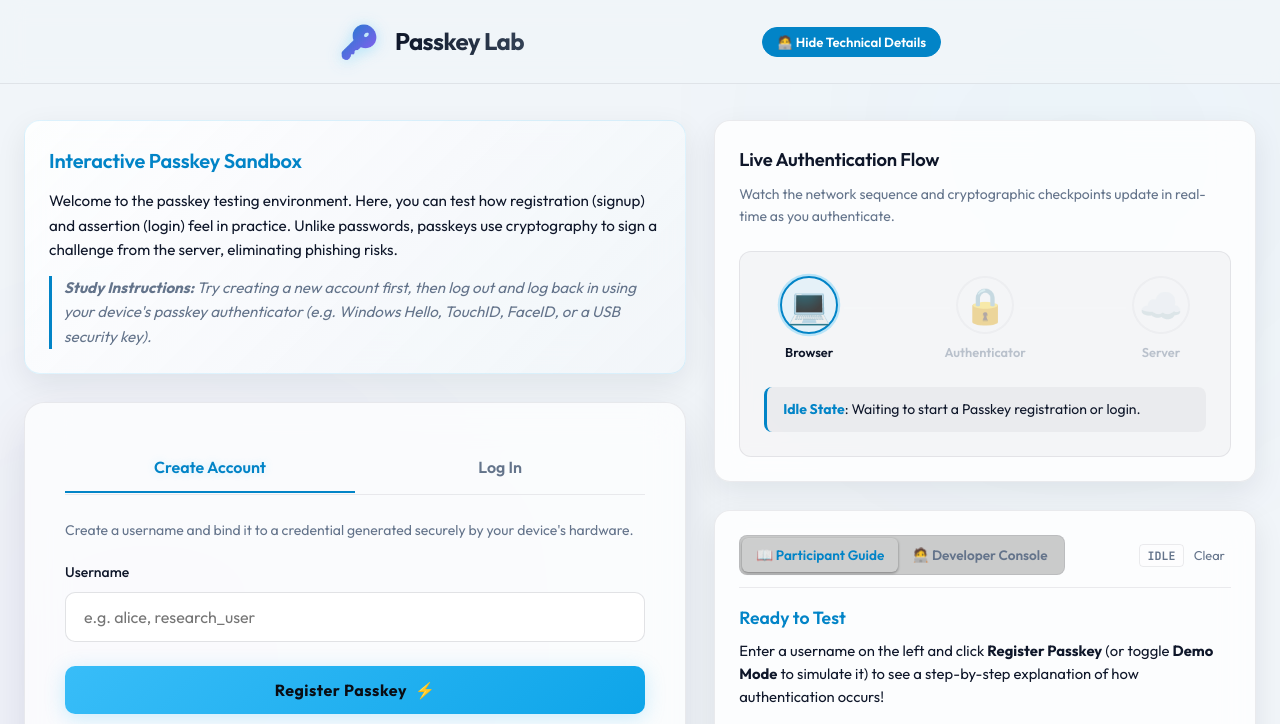
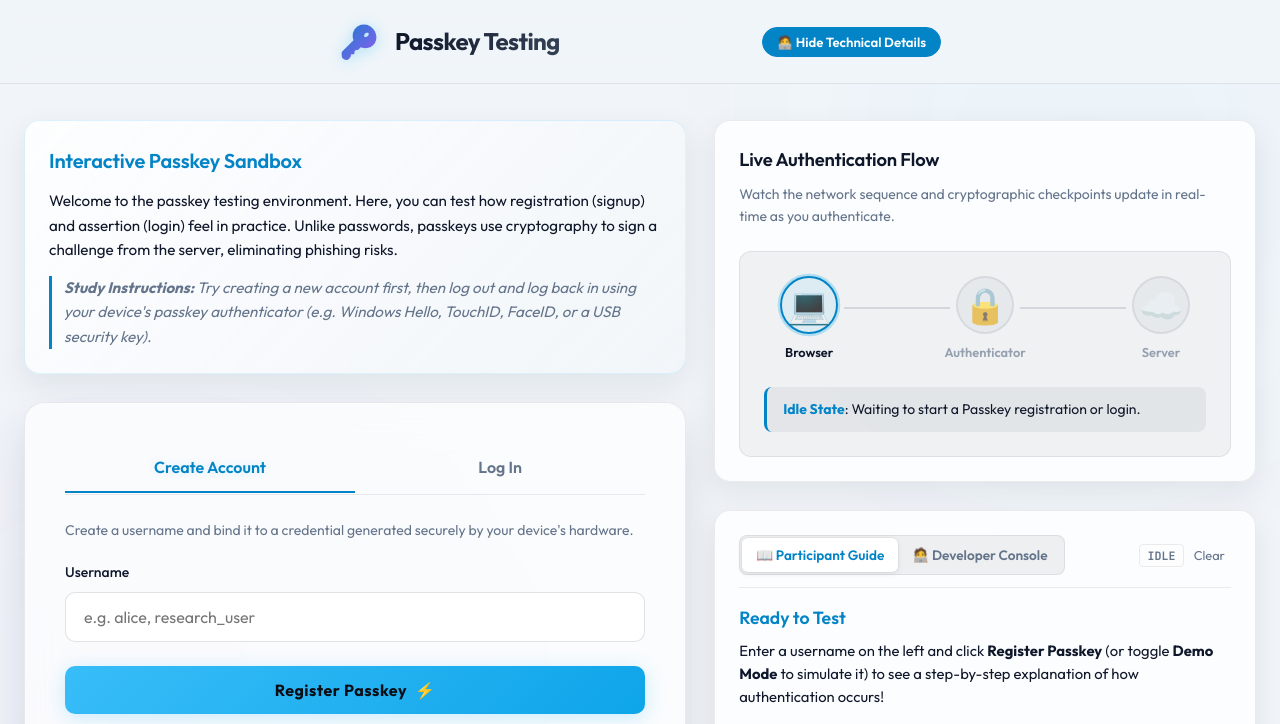
Before and after one commit to purusap/passkeyTest, a website: page public/index.html in a window 1280 px wide. Both pictures are taken after a click on the button "🧑‍💻 Show Technical Details". Shown: the top 724 px of the page. Drawn offline with Linux system fonts and the light colour scheme; no server answers.

Commit message:
Fix prefers-color-scheme light mode contrast, footer overlap, and default tab

```diff
--- a/public/app.js
+++ b/public/app.js
@@ -399,11 +399,6 @@ function renderSignedOut() {
     const isTechVisible = !infoPanel.classList.contains('hidden');
     introCard.classList.toggle('hidden', !isTechVisible);
   }
-
-  // Auto-switch to Log In tab after logging out
-  if (tabBtnLogin) {
-    tabBtnLogin.click();
-  }
 }
 
 // ----------------------------------------------------
@@ -641,6 +636,10 @@ document.getElementById('btnLogout').addEventListener('click', async () => {
     currentUser = null;
     renderSignedOut();
     resetFlowNodes();
+    // Auto-switch to Log In tab after logging out
+    if (tabBtnLogin) {
+      tabBtnLogin.click();
+    }
   } catch (err) {
     console.error('Logout error:', err);
   }
--- a/public/index.html
+++ b/public/index.html
@@ -1,5 +1,6 @@
 <!DOCTYPE html>
 <html lang="en">
+
 <head>
   <meta charset="UTF-8">
   <meta name="viewport" content="width=device-width, initial-scale=1.0">
@@ -7,10 +8,13 @@
   <!-- Google Fonts -->
   <link rel="preconnect" href="https://fonts.googleapis.com">
   <link rel="preconnect" href="https://fonts.gstatic.com" crossorigin>
-  <link href="https://fonts.googleapis.com/css2?family=JetBrains+Mono:wght@400;500;700&family=Outfit:wght@300;400;500;600;700;800&display=swap" rel="stylesheet">
+  <link
+    href="https://fonts.googleapis.com/css2?family=JetBrains+Mono:wght@400;500;700&family=Outfit:wght@300;400;500;600;700;800&display=swap"
+    rel="stylesheet">
   <!-- Stylesheet -->
   <link rel="stylesheet" href="style.css">
 </head>
+
 <body>
 
   <!-- Background decorative glows -->
@@ -22,7 +26,7 @@
       <div class="logo-area">
         <span class="logo-icon">🔑</span>
         <div>
-          <h1>Passkey Lab</h1>
+          <h1>Passkey Testing</h1>
         </div>
       </div>
       <div class="header-actions">
@@ -39,8 +43,12 @@
       <!-- Welcome Intro Section (hidden by default) -->
       <div id="introCard" class="card card-hero hidden">
         <h2>Interactive Passkey Sandbox</h2>
-        <p>Welcome to the passkey testing environment. Here, you can test how registration (signup) and assertion (login) feel in practice. Unlike passwords, passkeys use cryptography to sign a challenge from the server, eliminating phishing risks.</p>
-        <p class="study-note"><strong>Study Instructions:</strong> Try creating a new account first, then log out and log back in using your device's passkey authenticator (e.g. Windows Hello, TouchID, FaceID, or a USB security key).</p>
+        <p>Welcome to the passkey testing environment. Here, you can test how registration (signup) and assertion
+          (login) feel in practice. Unlike passwords, passkeys use cryptography to sign a challenge from the server,
+          eliminating phishing risks.</p>
+        <p class="study-note"><strong>Study Instructions:</strong> Try creating a new account first, then log out and
+          log back in using your device's passkey authenticator (e.g. Windows Hello, TouchID, FaceID, or a USB security
+          key).</p>
       </div>
 
       <!-- Auth Controls (Signed Out state) -->
@@ -53,11 +61,13 @@
 
           <!-- Signup Tab Content -->
           <div id="signupTabContent" class="auth-tab-content">
-            <p class="card-desc">Create a username and bind it to a credential generated securely by your device's hardware.</p>
+            <p class="card-desc">Create a username and bind it to a credential generated securely by your device's
+              hardware.</p>
             <form id="signupForm" class="auth-form" onsubmit="event.preventDefault();">
               <div class="input-group">
                 <label for="signupUsername">Username</label>
-                <input type="text" id="signupUsername" placeholder="e.g. alice, research_user" autocomplete="username" required>
+                <input type="text" id="signupUsername" placeholder="e.g. alice, research_user" autocomplete="username"
+                  required>
               </div>
               <button type="submit" id="btnSignup" class="btn btn-primary btn-block">
                 <span class="btn-text">Register Passkey</span>
@@ -68,11 +78,14 @@
 
           <!-- Login Tab Content -->
           <div id="loginTabContent" class="auth-tab-content hidden">
-            <p class="card-desc">Authenticate instantly using your saved passkey. You can trigger a <strong>username-less login</strong> to let your device locate the correct key, or search for a specific username.</p>
+            <p class="card-desc">Authenticate instantly using your saved passkey. You can trigger a
+              <strong>username-less login</strong> to let your device locate the correct key, or search for a specific
+              username.</p>
             <form id="loginForm" class="auth-form" onsubmit="event.preventDefault();">
               <div class="input-group">
                 <label for="loginUsername">Username (Optional)</label>
-                <input type="text" id="loginUsername" placeholder="Leave empty for username-less search" autocomplete="username">
+                <input type="text" id="loginUsername" placeholder="Leave empty for username-less search"
+                  autocomplete="username">
               </div>
               <button type="submit" id="btnLogin" class="btn btn-secondary btn-block">
                 <span class="btn-text">Log In with Passkey</span>
@@ -104,7 +117,8 @@
           </div>
           <div class="user-details">
             <p><strong>User ID:</strong> <code id="userIdVal">uuid-string</code></p>
-            <p>You are successfully logged in using your Passkey! Your private key remains locked on your physical device, and only the corresponding public key was used for verification.</p>
+            <p>You are successfully logged in using your Passkey! Your private key remains locked on your physical
+              device, and only the corresponding public key was used for verification.</p>
           </div>
         </div>
 
@@ -113,7 +127,8 @@
           <summary>Show Technical Credential Details</summary>
           <div style="margin-top: 14px;">
             <h3>Your Registered Credentials</h3>
-            <p class="card-desc">This device has registered the following passkey credentials for this sandbox instance.</p>
+            <p class="card-desc">This device has registered the following passkey credentials for this sandbox instance.
+            </p>
             <div class="table-container">
               <table class="credentials-table">
                 <thead>
@@ -140,9 +155,11 @@
             <span class="step-badge">📝</span>
             <h2>Usability Questionnaire</h2>
           </div>
-          <p class="card-desc">Thank you for testing the passkey signup/login flow! To help with our research study, please click the link below to share your experience on our Google Form.</p>
+          <p class="card-desc">Thank you for testing the passkey signup/login flow! To help with our research study,
+            please click the link below to share your experience on our Google Form.</p>
           <div style="margin-top: 16px;">
-            <a href="https://forms.google.com" target="_blank" class="btn btn-primary" style="text-decoration: none; display: inline-flex; width: 100%;">
+            <a href="https://forms.google.com" target="_blank" class="btn btn-primary"
+              style="text-decoration: none; display: inline-flex; width: 100%;">
               <span class="btn-text">Open Google Form Survey</span>
               <span class="btn-icon">🔗</span>
             </a>
@@ -156,7 +173,8 @@
       <!-- Flow Steps -->
       <div class="card visualizer-card">
         <h3>Live Authentication Flow</h3>
-        <p class="card-desc text-muted">Watch the network sequence and cryptographic checkpoints update in real-time as you authenticate.</p>
+        <p class="card-desc text-muted">Watch the network sequence and cryptographic checkpoints update in real-time as
+          you authenticate.</p>
 
         <div class="flow-diagram">
           <!-- Flow Nodes -->
@@ -205,14 +223,19 @@
         <div class="mode-content active" id="userGuideArea">
           <div class="guide-step-card">
             <h4 id="guideStepTitle">Ready to Test</h4>
-            <p class="guide-step-desc" id="guideStepText">Enter a username on the left and click <strong>Register Passkey</strong> (or toggle <strong>Demo Mode</strong> to simulate it) to see a step-by-step explanation of how authentication occurs!</p>
+            <p class="guide-step-desc" id="guideStepText">Enter a username on the left and click <strong>Register
+                Passkey</strong> (or toggle <strong>Demo Mode</strong> to simulate it) to see a step-by-step explanation
+              of how authentication occurs!</p>
 
             <div class="guide-insights">
               <h5>💡 Security & Usability Insights</h5>
               <ul class="insights-list" id="guideStepInsights">
-                <li><strong>No Passwords:</strong> You don't need to create or remember complex characters. Passkeys are stored directly on your device.</li>
-                <li><strong>Biometric Privacy:</strong> Your fingerprint, face scan, or PIN is processed locally on your device. The website and server never see it.</li>
-                <li><strong>Phishing Protection:</strong> Passkeys are cryptographically locked to this specific domain (localhost), protecting you from fake websites.</li>
+                <li><strong>No Passwords:</strong> You don't need to create or remember complex characters. Passkeys are
+                  stored directly on your device.</li>
+                <li><strong>Biometric Privacy:</strong> Your fingerprint, face scan, or PIN is processed locally on your
+                  device. The website and server never see it.</li>
+                <li><strong>Phishing Protection:</strong> Passkeys are cryptographically locked to this specific domain
+                  (localhost), protecting you from fake websites.</li>
               </ul>
             </div>
           </div>
@@ -220,7 +243,8 @@
 
         <!-- Tab 2: Developer Console Payload (Hidden by default) -->
         <div class="mode-content hidden" id="devConsoleArea">
-          <p class="card-desc text-muted">View the exact JSON payloads exchanged under the hood during the WebAuthn ceremony.</p>
+          <p class="card-desc text-muted">View the exact JSON payloads exchanged under the hood during the WebAuthn
+            ceremony.</p>
 
           <div class="payload-tabs">
             <button class="tab-btn active" data-tab="tabOptions">Server Options</button>
@@ -262,7 +286,8 @@
   </main>
 
   <footer class="app-footer">
-    <div class="container footer-container" style="display: flex; justify-content: space-between; align-items: center; flex-wrap: wrap; gap: 16px;">
+    <div class="container footer-container"
+      style="display: flex; justify-content: space-between; align-items: center; flex-wrap: wrap; gap: 16px;">
       <div>
         <p>Passkey Usability Study Research Tool &bull; Created for UX and Human-Computer Interaction Analysis</p>
         <p class="version" id="footerVersion">WebAuthn API Core Framework &bull; Port: 3000</p>
@@ -281,4 +306,5 @@
   <!-- Vercel Web Analytics -->
   <script defer src="/_vercel/insights/script.js"></script>
 </body>
+
 </html>
--- a/public/style.css
+++ b/public/style.css
@@ -45,6 +45,48 @@
   --border-auth-card: rgba(255, 255, 255, 0.08);
   --bg-desc: rgba(0, 0, 0, 0.3);
   --bg-flow-diag: rgba(0, 0, 0, 0.2);
+
+  /* Mode selector / Tabs */
+  --bg-mode-selector: rgba(0, 0, 0, 0.25);
+  --bg-mode-btn-active: rgba(255, 255, 255, 0.06);
+  --shadow-mode-btn-active: inset 0 1px 0 0 rgba(255, 255, 255, 0.05), 0 1px 3px 0 rgba(0, 0, 0, 0.4);
+
+  /* Live Flow diagram */
+  --node-opacity-inactive: 0.45;
+  --bg-node-icon: rgba(255, 255, 255, 0.03);
+  --border-node-icon: var(--border-color);
+  --flow-line-color: rgba(255, 255, 255, 0.1);
+  --bg-node-active: rgba(56, 189, 248, 0.08);
+  --border-node-active: var(--color-primary);
+  --shadow-node-active: 0 0 15px rgba(56, 189, 248, 0.4);
+  --glow-pulse-node: rgba(56, 189, 248, 0.4);
+
+  /* JSON highlighters */
+  --json-key: #f43f5e;
+  --json-string: #34d399;
+  --json-number: #fb923c;
+  --json-boolean: #a78bfa;
+  --json-null: #9ca3af;
+
+  /* Welcome back/Dashboard states */
+  --bg-card-success: linear-gradient(135deg, rgba(16, 185, 129, 0.15) 0%, rgba(10, 13, 20, 0.9) 100%);
+  --border-card-success: rgba(16, 185, 129, 0.25);
+  --bg-user-details: rgba(0, 0, 0, 0.2);
+  --border-user-details: transparent;
+  --border-btn-outline: rgba(255, 255, 255, 0.2);
+  --bg-btn-outline-hover: rgba(255, 255, 255, 0.05);
+  --border-success-badge: rgba(16, 185, 129, 0.3);
+
+  /* Technical Details Disclosure & Table */
+  --bg-disclosure: rgba(0, 0, 0, 0.15);
+  --bg-disclosure-hover: rgba(0, 0, 0, 0.25);
+  --border-disclosure-hover: rgba(255, 255, 255, 0.12);
+  --bg-table: rgba(0, 0, 0, 0.2);
+  --bg-table-th: rgba(255, 255, 255, 0.03);
+
+  /* Survey Rating Labels */
+  --bg-rating-label: rgba(255, 255, 255, 0.03);
+  --bg-rating-label-hover: rgba(255, 255, 255, 0.08);
 }
 
 @media (prefers-color-scheme: light) {
@@ -87,8 +129,50 @@
     --bg-hero-card: linear-gradient(135deg, rgba(255, 255, 255, 0.85) 0%, rgba(241, 245, 249, 0.95) 100%);
     --bg-auth-card: rgba(255, 255, 255, 0.65);
     --border-auth-card: rgba(15, 23, 42, 0.08);
-    --bg-desc: rgba(15, 23, 42, 0.04);
-    --bg-flow-diag: rgba(15, 23, 42, 0.03);
+    --bg-desc: rgba(15, 23, 42, 0.05);
+    --bg-flow-diag: rgba(15, 23, 42, 0.05);
+
+    /* Mode selector / Tabs */
+    --bg-mode-selector: rgba(15, 23, 42, 0.06);
+    --bg-mode-btn-active: #ffffff;
+    --shadow-mode-btn-active: 0 0 0 1px rgba(15, 23, 42, 0.04), 0 2px 6px rgba(15, 23, 42, 0.08);
+
+    /* Live Flow diagram */
+    --node-opacity-inactive: 0.65;
+    --bg-node-icon: rgba(15, 23, 42, 0.05);
+    --border-node-icon: rgba(15, 23, 42, 0.12);
+    --flow-line-color: rgba(15, 23, 42, 0.12);
+    --bg-node-active: rgba(14, 165, 233, 0.08);
+    --border-node-active: var(--color-primary);
+    --shadow-node-active: 0 0 15px rgba(14, 165, 233, 0.3);
+    --glow-pulse-node: rgba(14, 165, 233, 0.35);
+
+    /* JSON highlighters */
+    --json-key: #e11d48;
+    --json-string: #15803d;
+    --json-number: #c2410c;
+    --json-boolean: #6d28d9;
+    --json-null: #64748b;
+
+    /* Welcome back/Dashboard states */
+    --bg-card-success: linear-gradient(135deg, rgba(5, 150, 105, 0.08) 0%, rgba(255, 255, 255, 0.9) 100%);
+    --border-card-success: rgba(5, 150, 105, 0.25);
+    --bg-user-details: rgba(255, 255, 255, 0.85);
+    --border-user-details: rgba(5, 150, 105, 0.15);
+    --border-btn-outline: rgba(15, 23, 42, 0.18);
+    --bg-btn-outline-hover: rgba(15, 23, 42, 0.04);
+    --border-success-badge: rgba(5, 150, 105, 0.3);
+
+    /* Technical Details Disclosure & Table */
+    --bg-disclosure: rgba(15, 23, 42, 0.04);
+    --bg-disclosure-hover: rgba(15, 23, 42, 0.07);
+    --border-disclosure-hover: rgba(15, 23, 42, 0.12);
+    --bg-table: rgba(255, 255, 255, 0.75);
+    --bg-table-th: rgba(15, 23, 42, 0.03);
+
+    /* Survey Rating Labels */
+    --bg-rating-label: rgba(15, 23, 42, 0.03);
+    --bg-rating-label-hover: rgba(15, 23, 42, 0.06);
   }
 }
 
@@ -107,7 +191,8 @@ body {
   min-height: 100vh;
   position: relative;
   overflow-x: hidden;
-  padding-bottom: 60px;
+  display: flex;
+  flex-direction: column;
 }
 
 /* Background Decorative Elements */
@@ -413,14 +498,14 @@ body {
 
 .btn-outline {
   background: transparent;
-  border: 1px solid rgba(255, 255, 255, 0.2);
+  border: 1px solid var(--border-btn-outline);
   color: var(--text-main);
   padding: 8px 16px;
   font-size: 0.875rem;
 }
 
 .btn-outline:hover {
-  background: rgba(255, 255, 255, 0.05);
+  background: var(--bg-btn-outline-hover);
   border-color: var(--text-main);
 }
 
@@ -431,8 +516,8 @@ body {
 
 /* Dashboard States */
 .card-success {
-  background: linear-gradient(135deg, rgba(16, 185, 129, 0.15) 0%, rgba(10, 13, 20, 0.9) 100%);
-  border: 1px solid rgba(16, 185, 129, 0.25);
+  background: var(--bg-card-success);
+  border: 1px solid var(--border-card-success);
 }
 
 .dashboard-header {
@@ -445,7 +530,7 @@ body {
 .success-badge {
   background-color: var(--color-success-bg);
   color: var(--color-success);
-  border: 1px solid rgba(16, 185, 129, 0.3);
+  border: 1px solid var(--border-success-badge);
   padding: 4px 10px;
   border-radius: 9999px;
   font-size: 0.75rem;
@@ -457,7 +542,8 @@ body {
 }
 
 .user-details {
-  background: rgba(0, 0, 0, 0.2);
+  background: var(--bg-user-details);
+  border: 1px solid var(--border-user-details);
   border-radius: 8px;
   padding: 16px;
   margin-bottom: 12px;
@@ -475,7 +561,7 @@ body {
   margin-top: 12px;
   border-radius: 8px;
   border: 1px solid var(--border-color);
-  background: rgba(0, 0, 0, 0.2);
+  background: var(--bg-table);
 }
 
 .credentials-table {
@@ -491,7 +577,7 @@ body {
 }
 
 .credentials-table th {
-  background: rgba(255, 255, 255, 0.03);
+  background: var(--bg-table-th);
   font-weight: 500;
   color: var(--text-muted);
 }
@@ -542,7 +628,7 @@ body {
   display: flex;
   align-items: center;
   gap: 8px;
-  background: rgba(255, 255, 255, 0.03);
+  background: var(--bg-rating-label);
   border: 1px solid var(--border-color);
   padding: 8px 12px;
   border-radius: 8px;
@@ -552,7 +638,7 @@ body {
 }
 
 .rating-label:hover {
-  background: rgba(255, 255, 255, 0.08);
+  background: var(--bg-rating-label-hover);
 }
 
 .rating-label input[type="radio"] {
@@ -605,7 +691,7 @@ body {
   align-items: center;
   width: 90px;
   z-index: 10;
-  opacity: 0.4;
+  opacity: var(--node-opacity-inactive);
   transition: all 0.4s ease;
 }
 
@@ -618,8 +704,8 @@ body {
   width: 58px;
   height: 58px;
   border-radius: 50%;
-  background: rgba(255, 255, 255, 0.03);
-  border: 2px solid var(--border-color);
+  background: var(--bg-node-icon);
+  border: 2px solid var(--border-node-icon);
   display: flex;
   align-items: center;
   justify-content: center;
@@ -628,9 +714,9 @@ body {
 }
 
 .node.active .node-icon {
-  background: rgba(56, 189, 248, 0.08);
-  border-color: var(--color-primary);
-  box-shadow: 0 0 15px rgba(56, 189, 248, 0.4);
+  background: var(--bg-node-active);
+  border-color: var(--border-node-active);
+  box-shadow: var(--shadow-node-active);
   animation: pulse-node 2.5s infinite;
 }
 
@@ -650,7 +736,7 @@ body {
 .flow-line-connector {
   flex-grow: 1;
   height: 2px;
-  background: rgba(255, 255, 255, 0.1);
+  background: var(--flow-line-color);
   position: relative;
   margin: 0 -10px;
   margin-top: -24px;
@@ -694,7 +780,7 @@ body {
 }
 
 @keyframes pulse-node {
-  0% { box-shadow: 0 0 0 0 rgba(56, 189, 248, 0.4); }
+  0% { box-shadow: 0 0 0 0 var(--glow-pulse-node); }
   70% { box-shadow: 0 0 0 10px rgba(56, 189, 248, 0); }
   100% { box-shadow: 0 0 0 0 rgba(56, 189, 248, 0); }
 }
@@ -859,22 +945,22 @@ code {
 }
 
 /* Syntax highlighters / formatting coloring */
-.json-key { color: #f43f5e; }     /* Pink for keys */
-.json-string { color: #34d399; }  /* Green for values */
-.json-number { color: #fb923c; }  /* Orange for numbers */
-.json-boolean { color: #a78bfa; } /* Purple for booleans */
-.json-null { color: #9ca3af; }    /* Gray for null */
+.json-key { color: var(--json-key); }     /* Pink for keys */
+.json-string { color: var(--json-string); }  /* Green for values */
+.json-number { color: var(--json-number); }  /* Orange for numbers */
+.json-boolean { color: var(--json-boolean); } /* Purple for booleans */
+.json-null { color: var(--json-null); }    /* Gray for null */
 
 /* Footer */
 .app-footer {
   border-top: 1px solid var(--border-color);
   background-color: var(--bg-header);
   padding: 20px 0;
-  position: absolute;
-  bottom: 0;
+  margin-top: auto;
   width: 100%;
   font-size: 0.8rem;
   color: var(--text-muted);
+  z-index: 10;
 }
 
 .footer-container {
@@ -961,7 +1047,7 @@ code {
 
 .panel-mode-selector {
   display: flex;
-  background: rgba(0, 0, 0, 0.2);
+  background: var(--bg-mode-selector);
   border: 1px solid var(--border-color);
   border-radius: 8px;
   padding: 2px;
@@ -988,9 +1074,9 @@ code {
 }
 
 .mode-btn.active {
-  background: rgba(255, 255, 255, 0.05);
+  background: var(--bg-mode-btn-active);
   color: var(--color-primary);
-  box-shadow: inset 0 1px 0 0 rgba(255, 255, 255, 0.05), 0 1px 3px 0 rgba(0, 0, 0, 0.4);
+  box-shadow: var(--shadow-mode-btn-active);
 }
 
 .mode-content {
@@ -1217,7 +1303,7 @@ code {
 }
 
 details.credentials-disclosure {
-  background: rgba(0, 0, 0, 0.15);
+  background: var(--bg-disclosure);
   border: 1px solid var(--border-color);
   border-radius: 8px;
   padding: 12px 16px;
@@ -1227,8 +1313,8 @@ details.credentials-disclosure {
 }
 
 details.credentials-disclosure:hover {
-  background: rgba(0, 0, 0, 0.25);
-  border-color: rgba(255, 255, 255, 0.12);
+  background: var(--bg-disclosure-hover);
+  border-color: var(--border-disclosure-hover);
 }
 
 details.credentials-disclosure summary {
```
